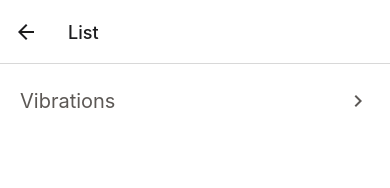
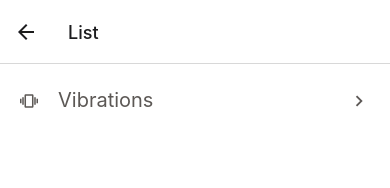
Before and after one commit to david-mi/Intervalize, a React Native app: screen /Settings in a window 390 px wide. Shown: the top 188 px of the page. Built offline with nearby package versions, Linux system fonts and the light colour scheme.

Commit message:
feat/style: add ToogleVibrations component, general styling adjustment

```diff
--- a/src/screens/UserSettings/UserSettingsList/UserSettingsList.tsx
+++ b/src/screens/UserSettings/UserSettingsList/UserSettingsList.tsx
@@ -17,8 +17,9 @@ function UserSettingsList({ navigation }: Props) {
           style={styles.button}
           onPress={() => navigation.navigate("Vibrations")}
         >
+          <MaterialIcons name="vibration" style={styles.themeIcon} />
           <Text style={styles.text}>Vibrations</Text>
-          <MaterialIcons name="chevron-right" style={styles.icon} />
+          <MaterialIcons name="chevron-right" style={styles.arrowIcon} />
         </Pressable>
       )}
     />
--- a/src/screens/UserSettings/UserSettingsList/userSettingsList.styles.ts
+++ b/src/screens/UserSettings/UserSettingsList/userSettingsList.styles.ts
@@ -1,25 +1,31 @@
 import { StyleSheet } from "react-native";
 import { globalStyle } from "@/styles/styles.variables.global";
-
 
 export const styles = StyleSheet.create({
   container: {
     flexGrow: 1,
     backgroundColor: "white",
-    paddingHorizontal: globalStyle.padding
+    paddingHorizontal: globalStyle.padding,
   },
   button: {
     flexDirection: "row",
     alignItems: 'center',
-    justifyContent: 'space-between',
     paddingVertical: 25,
+    gap: globalStyle.gap
   },
   text: {
     fontSize: 20,
-    color: "#5c5855",
+    lineHeight: 23,
+    color: globalStyle.navigationColor,
+    marginRight: "auto"
   },
-  icon: {
-    fontSize: 24,
-    color: "#5c5855"
+  themeIcon: {
+    fontSize: 18,
+    color: globalStyle.navigationColor,
+  },
+  arrowIcon: {
+    fontSize: 22,
+    color: globalStyle.navigationColor,
+    marginLeft: "auto"
   }
 })
--- /dev/null
+++ b/src/screens/UserSettings/Vibrations/ToogleVibrations/ToggleVibrations.tsx
@@ -0,0 +1,41 @@
+import { Vibration } from "react-native";
+import BouncyCheckbox from "react-native-bouncy-checkbox";
+import * as React from "react"
+import { UserSettingsContext } from "@/context/UserSettingsContext";
+import { GlobalContext } from "@/context/GlobalContext";
+
+function ToogleVibrations() {
+  const { updateUserSettings } = React.useContext(UserSettingsContext)
+  const { userSettings } = React.useContext(GlobalContext)
+
+  function onPress(checked: boolean) {
+    const vibrationPattern = [0, 400, 80, 400]
+
+    if (checked) {
+      Vibration.vibrate(vibrationPattern)
+    }
+
+    updateUserSettings("vibrationsEnabled", checked)
+  }
+
+  return (
+    <BouncyCheckbox
+      size={25}
+      fillColor="#5c5855"
+      unfillColor="#FFFFFF"
+      text="Activer"
+      style={{ width: "100%", paddingVertical: 25 }}
+      innerIconStyle={{ borderWidth: 2 }}
+      textStyle={{
+        fontSize: 20,
+        textDecorationLine: "none",
+        lineHeight: 23,
+        color: "#5c5855"
+      }}
+      isChecked={userSettings.vibrationsEnabled}
+      onPress={onPress}
+    />
+  );
+}
+
+export default ToogleVibrations;
--- a/src/screens/UserSettings/Vibrations/Vibrations.tsx
+++ b/src/screens/UserSettings/Vibrations/Vibrations.tsx
@@ -1,44 +1,13 @@
-import { Vibration, View } from "react-native";
-import BouncyCheckbox from "react-native-bouncy-checkbox";
-import { CustomFontsList } from "@/types";
-import * as React from "react"
-import { UserSettingsContext } from "@/context/UserSettingsContext";
-import { GlobalContext } from "@/context/GlobalContext";
+import { View } from "react-native";
+import { styles } from "./vibrations.styles";
+import ToogleVibrations from "./ToogleVibrations/ToggleVibrations";
 
 function Vibrations() {
-  const { updateUserSettings } = React.useContext(UserSettingsContext)
-  const { userSettings } = React.useContext(GlobalContext)
-
-  function onPress(checked: boolean) {
-    const vibrationPattern = [0, 400, 80, 400]
-
-    if (checked) {
-      Vibration.vibrate(vibrationPattern)
-    }
-
-    updateUserSettings("vibrationsEnabled", checked)
-  }
-
   return (
-    <View>
-      <BouncyCheckbox
-        size={35}
-        fillColor="black"
-        unfillColor="#FFFFFF"
-        text="Activer"
-        innerIconStyle={{ borderWidth: 2 }}
-        textStyle={{
-          fontFamily: CustomFontsList.OSWALD_REGULAR,
-          fontSize: 20,
-          textDecorationLine: "none",
-          lineHeight: 27,
-          color: "black"
-        }}
-        isChecked={userSettings.vibrationsEnabled}
-        onPress={onPress}
-      />
+    <View style={styles.container}>
+      <ToogleVibrations />
     </View>
   );
-}
+};
 
-export default Vibrations;
+export default Vibrations
--- /dev/null
+++ b/src/screens/UserSettings/Vibrations/vibrations.styles.ts
@@ -0,0 +1,13 @@
+import { StyleSheet } from "react-native";
+import { globalStyle } from "@/styles/styles.variables.global";
+
+export const styles = StyleSheet.create({
+  container: {
+    paddingHorizontal: globalStyle.padding,
+    flex: 1,
+    backgroundColor: "white"
+  },
+  button: {
+    paddingVertical: 25,
+  }
+})
--- a/src/styles/styles.variables.global.ts
+++ b/src/styles/styles.variables.global.ts
@@ -1,4 +1,5 @@
 export const globalStyle = {
   gap: 20,
-  padding: 20
+  padding: 20,
+  navigationColor: "#5c5855"
 }
```
